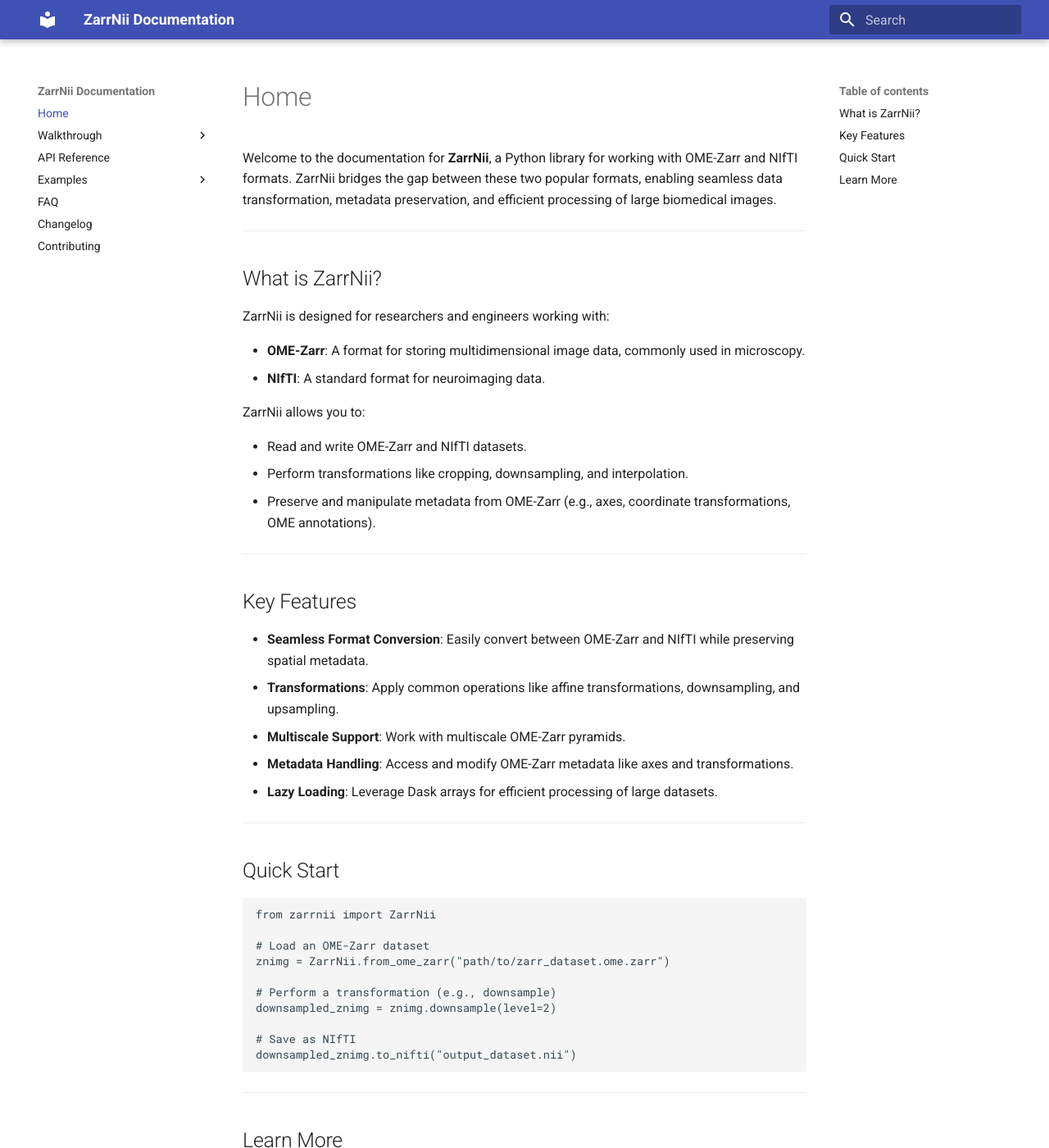
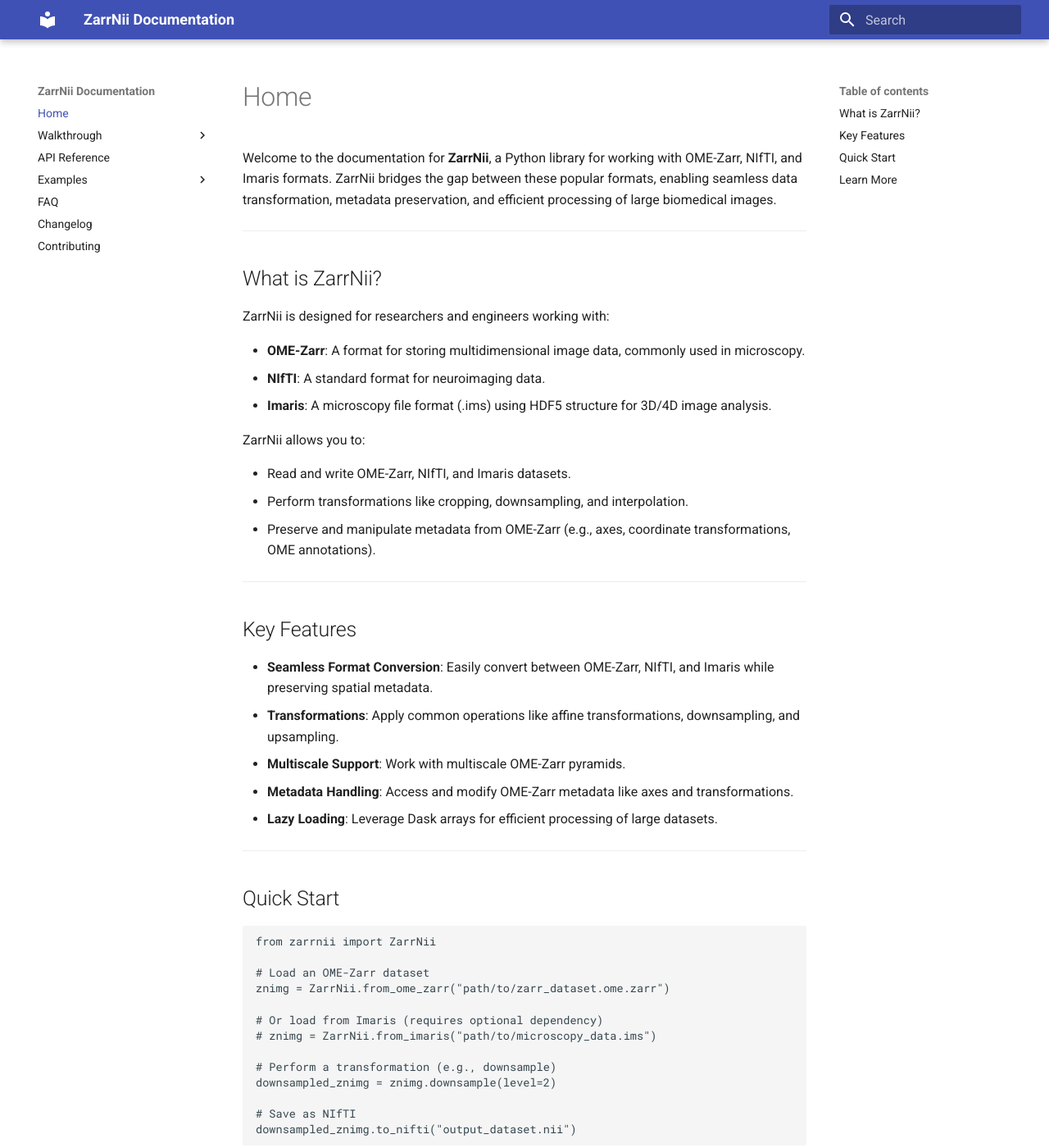
Before and after one commit to khanlab/zarrnii, an MkDocs documentation site: the page built from docs/index.md, in a window 1280 px wide and 1400 px high. Shown: the whole window at 82% size. Built offline with MkDocs 1.6.1 and Material for MkDocs 9.7.7, drawn with Linux system fonts in a browser that asks for light colours.

Commit message:
Update documentation for Imaris feature and relax code coverage to 75%
Co-authored-by: akhanf <11492701+akhanf@users.noreply.github.com>

```diff
--- a/docs/index.md
+++ b/docs/index.md
@@ -1,4 +1,4 @@
-Welcome to the documentation for **ZarrNii**, a Python library for working with OME-Zarr and NIfTI formats. ZarrNii bridges the gap between these two popular formats, enabling seamless data transformation, metadata preservation, and efficient processing of large biomedical images.
+Welcome to the documentation for **ZarrNii**, a Python library for working with OME-Zarr, NIfTI, and Imaris formats. ZarrNii bridges the gap between these popular formats, enabling seamless data transformation, metadata preservation, and efficient processing of large biomedical images.
 
 ---
 
@@ -8,10 +8,11 @@ ZarrNii is designed for researchers and engineers working with:
 
  - **OME-Zarr**: A format for storing multidimensional image data, commonly used in microscopy.
  - **NIfTI**: A standard format for neuroimaging data.
+ - **Imaris**: A microscopy file format (.ims) using HDF5 structure for 3D/4D image analysis.
 
 ZarrNii allows you to:
 
- - Read and write OME-Zarr and NIfTI datasets.
+ - Read and write OME-Zarr, NIfTI, and Imaris datasets.
  - Perform transformations like cropping, downsampling, and interpolation.
  - Preserve and manipulate metadata from OME-Zarr (e.g., axes, coordinate transformations, OME annotations).
 
@@ -19,7 +20,7 @@ ZarrNii allows you to:
 
 ## Key Features
 
- - **Seamless Format Conversion**: Easily convert between OME-Zarr and NIfTI while preserving spatial metadata.
+ - **Seamless Format Conversion**: Easily convert between OME-Zarr, NIfTI, and Imaris while preserving spatial metadata.
  - **Transformations**: Apply common operations like affine transformations, downsampling, and upsampling.
  - **Multiscale Support**: Work with multiscale OME-Zarr pyramids.
  - **Metadata Handling**: Access and modify OME-Zarr metadata like axes and transformations.
@@ -34,6 +35,9 @@ from zarrnii import ZarrNii
 
 # Load an OME-Zarr dataset
 znimg = ZarrNii.from_ome_zarr("path/to/zarr_dataset.ome.zarr")
+
+# Or load from Imaris (requires optional dependency)
+# znimg = ZarrNii.from_imaris("path/to/microscopy_data.ims")
 
 # Perform a transformation (e.g., downsample)
 downsampled_znimg = znimg.downsample(level=2)
--- a/mkdocs.yml
+++ b/mkdocs.yml
@@ -11,6 +11,7 @@ nav:
   - API Reference: reference.md
   - Examples:
       - Working with Zarr and NIfTI: examples/zarr_nifti.md
+      - Working with Imaris Files: examples/imaris_usage.md
       - Transformations: examples/transformations.md
       - Downsampling and Upsampling: examples/downsampling.md
       - Multiscale OME-Zarr: examples/multiscale.md
```
Also changed, not shown: README.md (+13 -3 lines), 1 other file.
